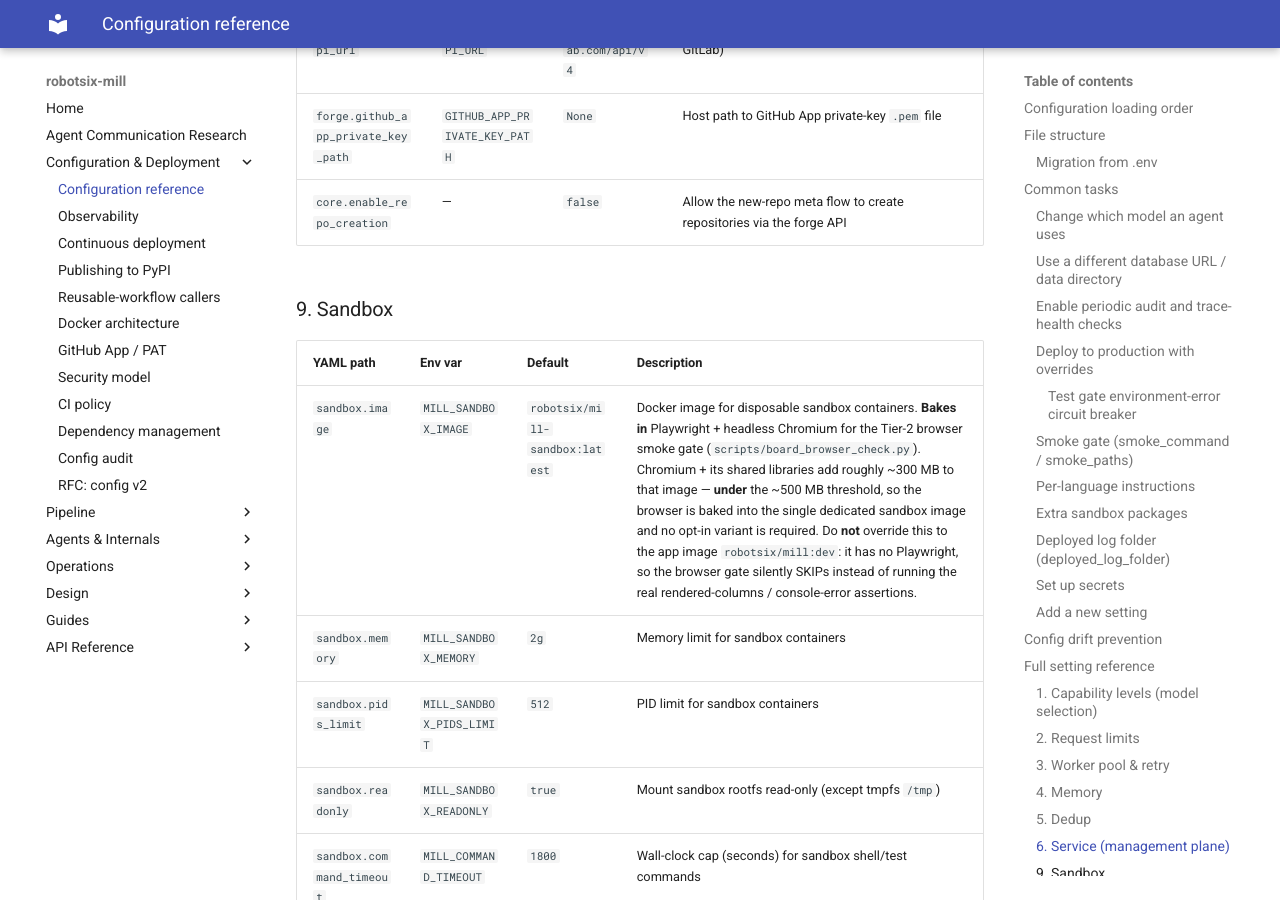
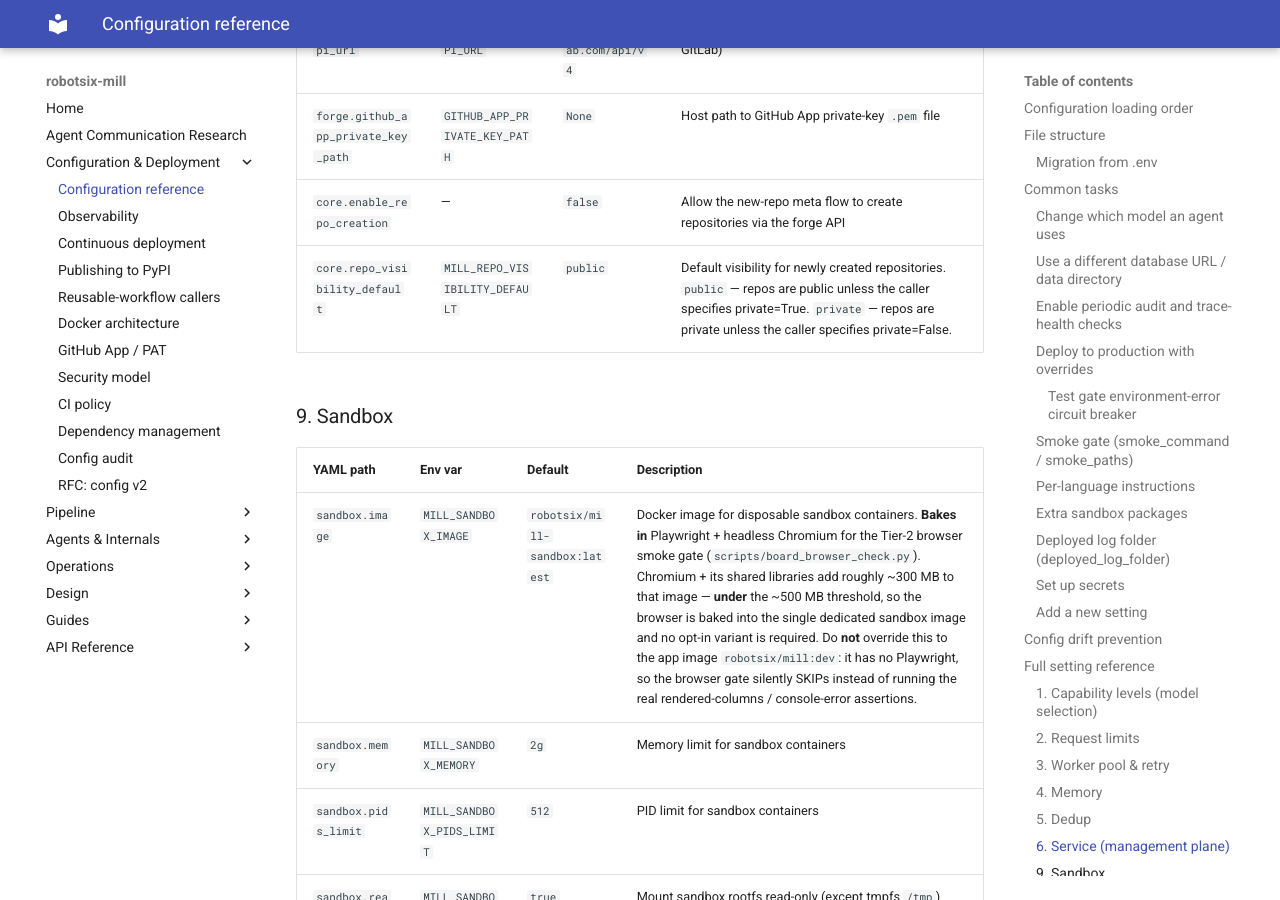
Before and after one commit to damien-robotsix/robotsix-mill, an MkDocs documentation site: the page built from docs/configuration.md, in a window 1280 px wide and 900 px high, scrolled down 15702 px. Built offline with MkDocs 1.6.1 and Material for MkDocs 9.7.7, drawn with Linux system fonts in a browser that asks for light colours.

Commit message:
mill: env doc sync: missing-from-docs — MILL_REPO_VISIBILITY_DEFAULT (20260621T142240Z-env-doc-sync-missing-from-docs-mill-repo-37dc)

```diff
--- a/docs/configuration.md
+++ b/docs/configuration.md
@@ -494,6 +494,7 @@ the `claude` CLI in the container). These knobs govern that path:
 | `forge.gitlab_api_url` | `MILL_GITLAB_API_URL` | `https://gitlab.com/api/v4` | GitLab API base URL (override for self-hosted GitLab) |
 | `forge.github_app_private_key_path` | `GITHUB_APP_PRIVATE_KEY_PATH` | `None` | Host path to GitHub App private-key `.pem` file |
 | `core.enable_repo_creation` | — | `false` | Allow the new-repo meta flow to create repositories via the forge API |
+| `core.repo_visibility_default` | `MILL_REPO_VISIBILITY_DEFAULT` | `public` | Default visibility for newly created repositories. `public` — repos are public unless the caller specifies private=True. `private` — repos are private unless the caller specifies private=False. |
 
 ### 9. Sandbox
 
```
